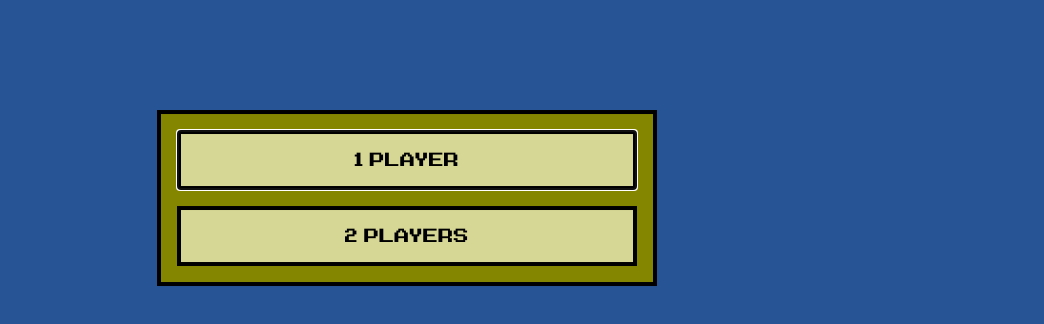
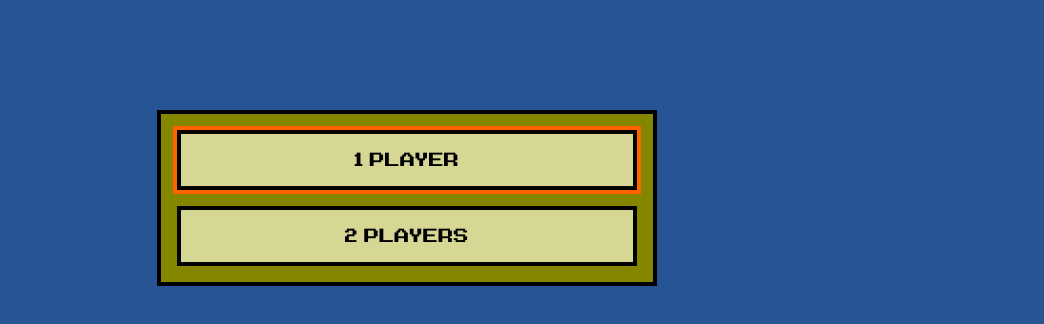
Before and after one commit to mjcw88/odin-battleship, a website built with webpack: page src/template.html in a window 1280 px wide. Shown: the part 202-526 px from the top of the page, without its empty margins (233-1277 px from the left). Built offline with nearby package versions, Linux system fonts and the light colour scheme; a web font is replaced by a local one.

Commit message:
fixed focus pseudo class css

```diff
--- a/src/styles.css
+++ b/src/styles.css
@@ -10,6 +10,7 @@
     --AGoblinAppearsFont: 'A Goblin Appears', monospace;
     --padding: 20px;
     --border: clamp(4px, .25rem, 12px) solid #000;
+    --borderFocus: clamp(4px, .25rem, 12px) solid hsl(23,100%,50%);
     --gridBorder: clamp(2px, .125rem, 6px) solid #000;
     --black: hsl(0,0%,0%);
     --orange: hsl(23,100%,50%);
@@ -114,8 +115,9 @@ button:disabled {
     border: var(--borderDisabled);
 }
 
-button:focus {
-    border: var(--border);
+button:focus,
+form input[type='text']:focus {
+    outline: var(--borderFocus);
 }
 
 #top-buttons-container,
```
